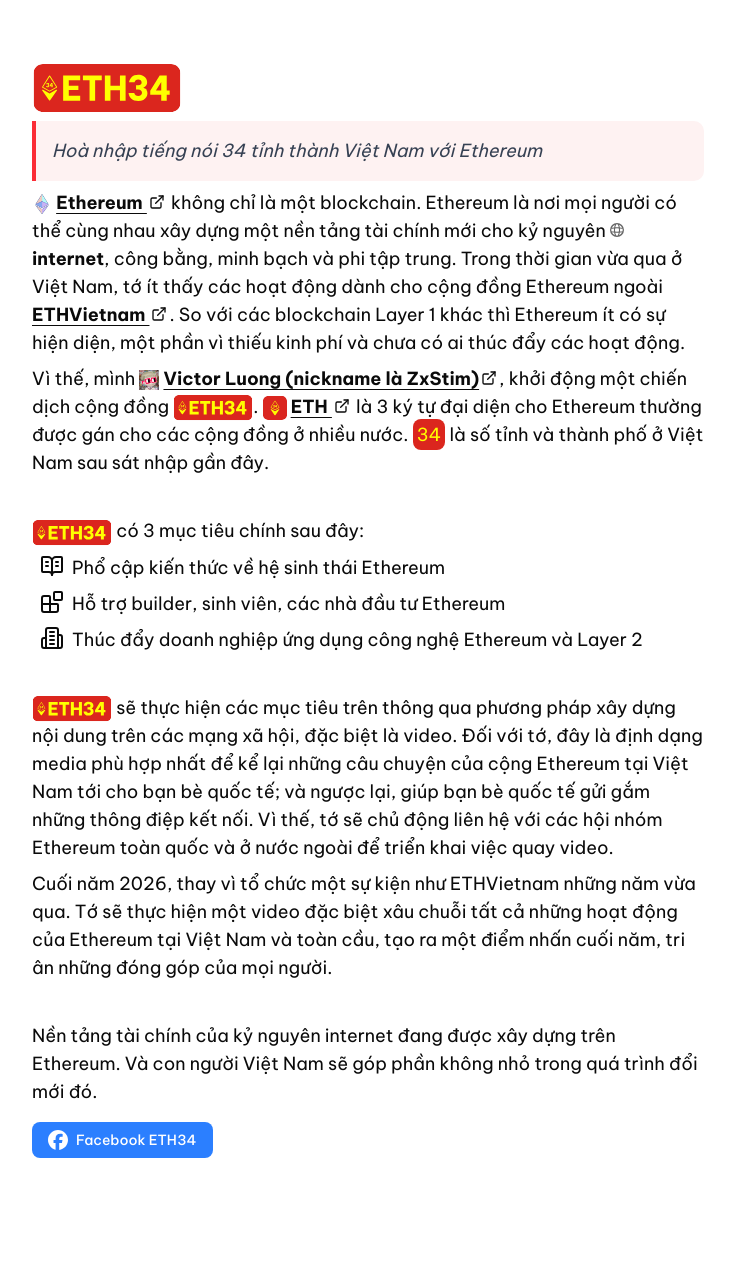
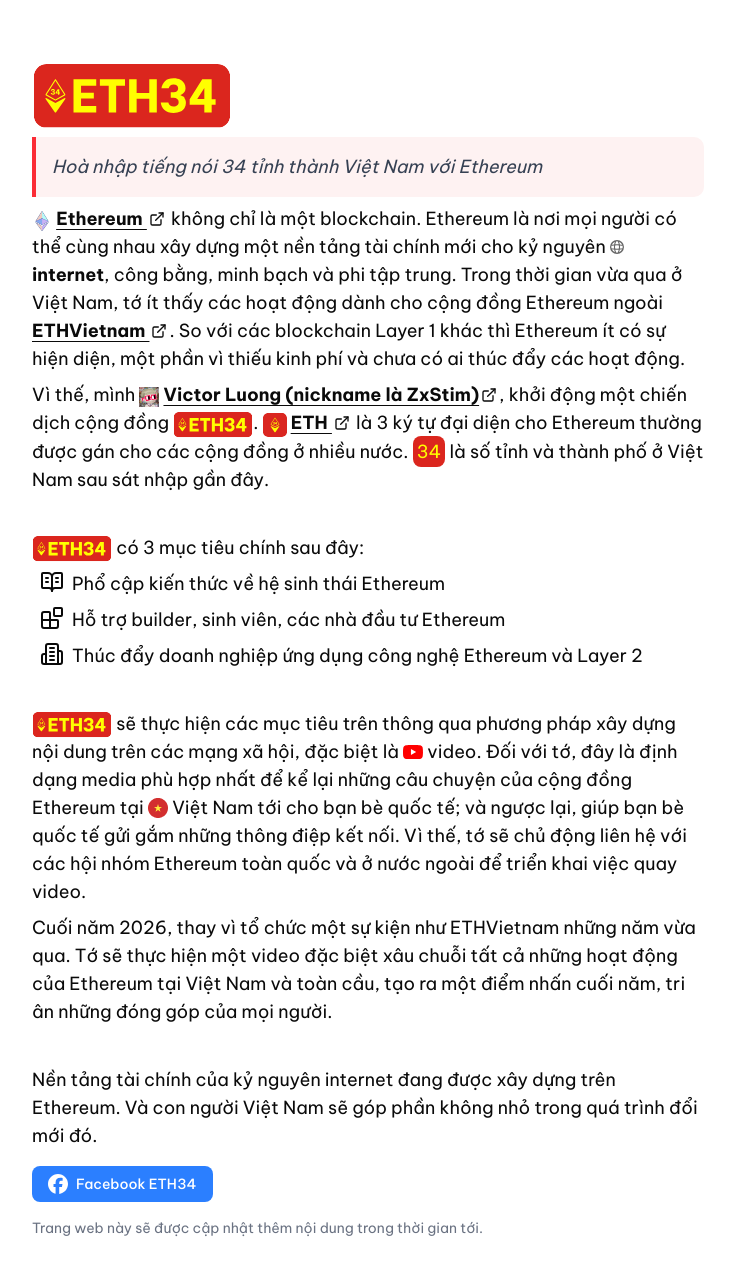
Before and after one commit to eth34vn/eth34, a Next.js app: page / in a window 1280 px wide. Shown: the top 1274 px of the page, without its empty margins (272-1007 px from the left). Before the commit the page ends 1222 px from the top, so only its background shows below. Built offline with nearby package versions, Linux system fonts and the light colour scheme.

Commit message:
feat: added new contents

```diff
--- a/app/page.tsx
+++ b/app/page.tsx
@@ -7,7 +7,7 @@
     <div className="flex flex-col gap-4 p-4 md:px-8 md:py-8 lg:px-16 lg:py-16">
       <div className="flex flex-col gap-4 max-w-2xl text-left mx-auto">
         <div className="flex flex-col gap-2">
-          <Image src="/eth34vn-full.svg" alt="ETH34" width={150} height={150} />
+          <Image src="/eth34vn-full.svg" alt="ETH34" width={200} height={150} />
           <blockquote className="text-lg border-l-4 border-red-500 pl-4 py-4 bg-red-50 rounded-r-lg italic text-gray-700">
             Hoà nhập tiếng nói 34 tỉnh thành Việt Nam với Ethereum
           </blockquote>
@@ -21,7 +21,7 @@
           <h2 className="flex flex-row gap-2 items-center text-lg"><Building2 className="inline-block self-start pt-1 md:pt-0 lg:pt-0" />Thúc đẩy doanh nghiệp ứng dụng công nghệ Ethereum và Layer 2</h2>
           </div>
           <br />
-          <p className="text-lg"><Image className="inline-block" src="/eth34vn-full.svg" alt="ETH34" width={80} height={50} /> sẽ thực hiện các mục tiêu trên thông qua phương pháp xây dựng nội dung trên các mạng xã hội, đặc biệt là video. Đối với tớ, đây là định dạng media phù hợp nhất để kể lại những câu chuyện của cộng Ethereum tại Việt Nam tới cho bạn bè quốc tế; và ngược lại, giúp bạn bè quốc tế gửi gắm những thông điệp kết nối. Vì thế, tớ sẽ chủ động liên hệ với các hội nhóm Ethereum toàn quốc và ở nước ngoài để triển khai việc quay video.</p>
+          <p className="text-lg"><Image className="inline-block" src="/eth34vn-full.svg" alt="ETH34" width={80} height={50} /> sẽ thực hiện các mục tiêu trên thông qua phương pháp xây dựng nội dung trên các mạng xã hội, đặc biệt là <Image className="inline-block pb-1" src="/youtube.svg" alt="youtube" width={20} height={20} /> video. Đối với tớ, đây là định dạng media phù hợp nhất để kể lại những câu chuyện của cộng đồng Ethereum tại <Image className="inline-block pb-1" src="/vietnam-round.svg" alt="vietnam" width={20} height={20} /> Việt Nam tới cho bạn bè quốc tế; và ngược lại, giúp bạn bè quốc tế gửi gắm những thông điệp kết nối. Vì thế, tớ sẽ chủ động liên hệ với các hội nhóm Ethereum toàn quốc và ở nước ngoài để triển khai việc quay video.</p>
           <p className="text-lg">Cuối năm 2026, thay vì tổ chức một sự kiện như ETHVietnam những năm vừa qua. Tớ sẽ thực hiện một video đặc biệt xâu chuỗi tất cả những hoạt động của Ethereum tại Việt Nam và toàn cầu, tạo ra một điểm nhấn cuối năm, tri ân những đóng góp của mọi người.</p>
           <br />
           <p className="text-lg">Nền tảng tài chính của kỷ nguyên internet đang được xây dựng trên Ethereum. Và con người Việt Nam sẽ góp phần không nhỏ trong quá trình đổi mới đó.</p>
@@ -32,7 +32,11 @@
             Facebook ETH34
           </a>
         </Button>
+        <p className="text-sm text-gray-500">
+          Trang web này sẽ được cập nhật thêm nội dung trong thời gian tới.
+        </p>
       </div>
+      <div className="h-16" />
     </div>
   );
 }
```
Also changed, not shown: public/vietnam-round.svg (added), public/youtube.svg (added).
